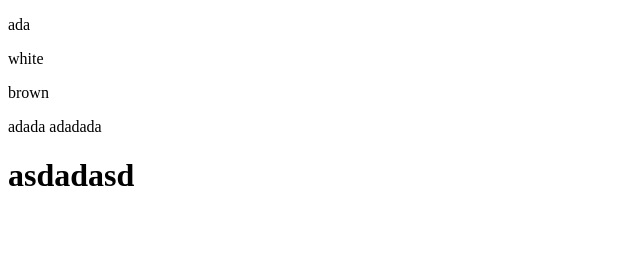
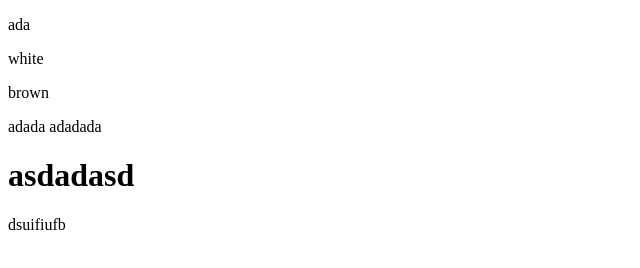
Before and after one commit to mmuncar544l/prueba, a plain HTML site: page index.html in a window 1280 px wide. Shown: the full height of the page, 0-640 px from the left. Drawn offline with Linux system fonts and the light colour scheme.

Commit message:
2w3r7we4y

```diff
--- a/index.html
+++ b/index.html
@@ -12,5 +12,6 @@
     adada
     adadada
    <h1>asdadasd</h1>
+   <p>dsuifiufb</p>
 </body>
 </html>
```
